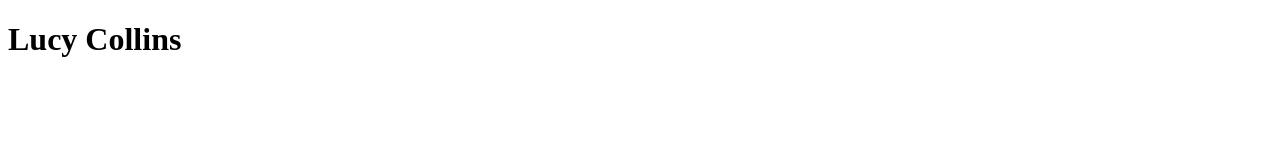
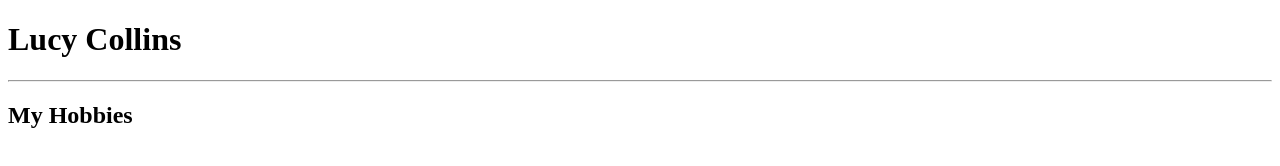
Before and after one commit to WindsorTree/AboutMe, a plain HTML site: page index.html in a window 1280 px wide. Drawn offline with Linux system fonts and the light colour scheme.

Commit message:
Add My Hobbies

```diff
--- a/index.html
+++ b/index.html
@@ -7,5 +7,7 @@
 </head>
 <body>
   <h1>Lucy Collins</h1>
+  <hr>
+  <h2>My Hobbies</h2>
 </body>
 </html>
```
Also changed, not shown: 1 other file.
